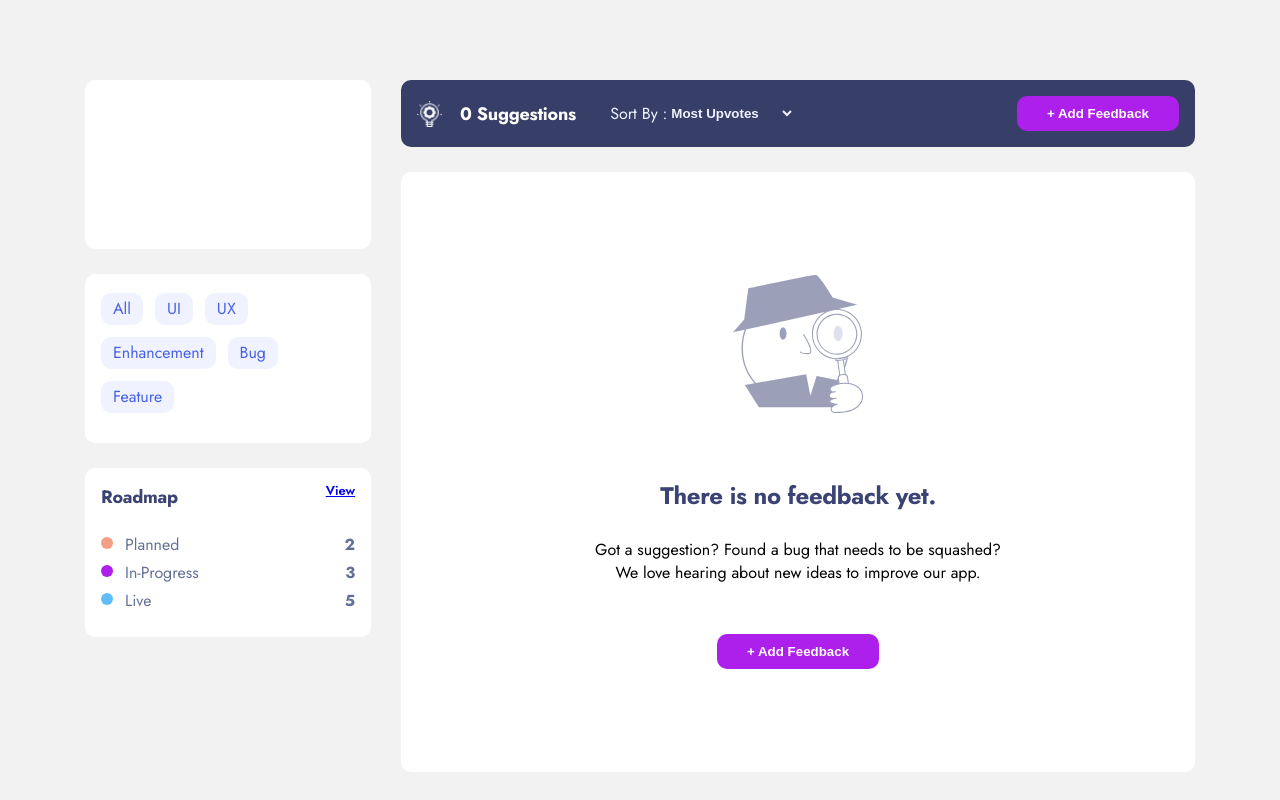
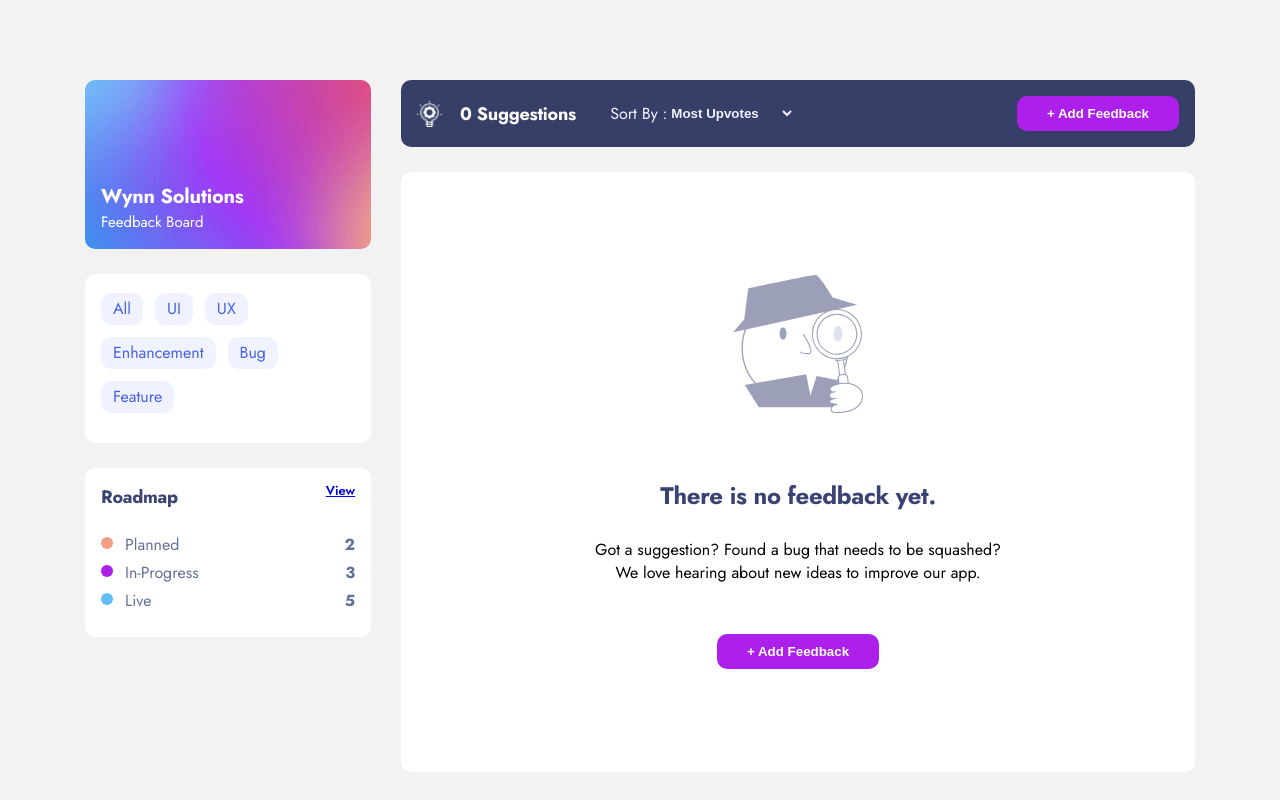
Before and after one commit to jacwynn/product-feedback, a Next.js app: page / in a window 1280 px wide. Built offline with nearby package versions, Linux system fonts and the light colour scheme.

Commit message:
fix background image issue due to storybook

```diff
--- a/src/components/Sidebar/Sidebar.js
+++ b/src/components/Sidebar/Sidebar.js
@@ -5,7 +5,7 @@ import backgroundImage from '../../../public/images/background-header.png';
 const Sidebar = () => {
     return (
     <aside className={styles.sidebar}>
-        <div style={{backgroundImage: `url(${backgroundImage})`}} className={styles.sidebarBlock}>
+        <div style={{backgroundImage: `url(${backgroundImage.src})`}} className={styles.sidebarBlock}>
             <div>
             <h2>Wynn Solutions</h2>
             <p className="secondary-body-copy">Feedback Board</p>
```
